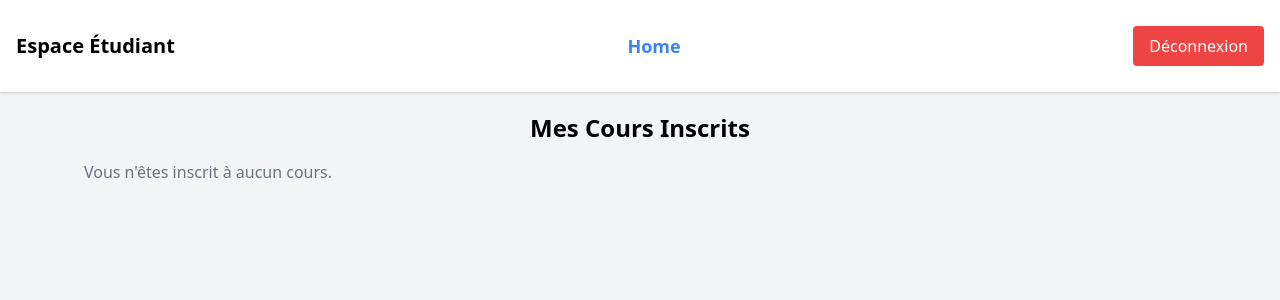
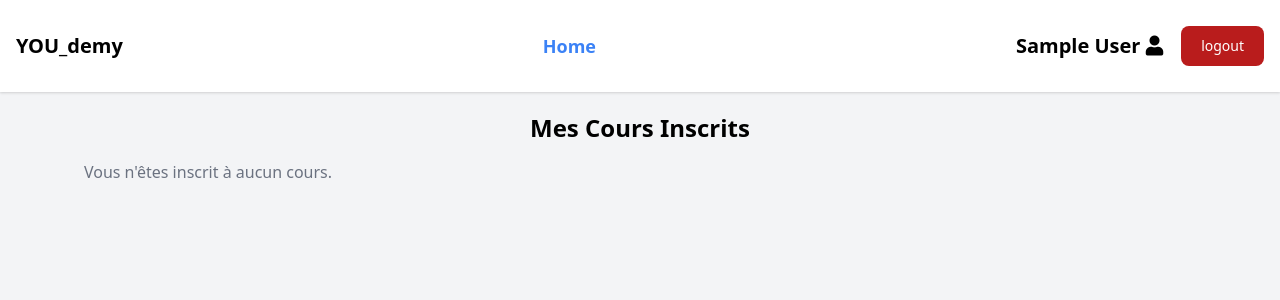
Before and after one commit to mhamedaithssaine/You_Demy, a PHP site: page /App/Etudiant/cours_inscre.php in a window 1280 px wide. Shown: the top 300 px of the page. Run offline with PHP 8.4, Linux system fonts and the light colour scheme; the visitor is signed in with stand-in values (Sample User, id 1); data that the repository does not hold is empty; some libraries are stand-ins or nearby versions.

Commit message:
modifier l'affichage de nome d'etudiants

```diff
--- a/App/Etudiant/cours_inscre.php
+++ b/App/Etudiant/cours_inscre.php
@@ -32,13 +32,14 @@ $courses = $student->getInscribedCourses($_SESSION['user_id']);
 <!-- Topbar -->
 <nav class="bg-white shadow">
     <div class="container mx-auto flex justify-between items-center p-4">
-        <a class="text-xl font-bold" href="#">Espace Étudiant</a>
+    <a class="text-xl font-bold" href="#">YOU_demy</a>
         <div class="flex-grow text-center py-4">
             <a class="text-blue-500 font-bold text-lg hover:underline" href="../../etudiant.php">Home</a>
         </div>
         <div class="flex items-center">
+        <a class="text-xl font-bold" href="#"><?php echo $_SESSION['user_name']; ?> <i class="fas fa-user mr-2">&nbsp;&nbsp;</i></a>
             <form method="POST" action="../components/logout.php" style="display:inline;">
-                <button type="submit" class="bg-red-500 text-white px-4 py-2 rounded">Déconnexion</button>
+                <button type="submit" class="text-white bg-red-700 hover:bg-red-800 focus:ring-4 focus:ring-red-300 font-medium rounded-lg text-sm px-5 py-2.5 dark:bg-red-600 dark:hover:bg-red-700 focus:outline-none dark:focus:ring-red-800">logout</button>
             </form>
         </div>
     </div>
@@ -59,11 +60,11 @@ $courses = $student->getInscribedCourses($_SESSION['user_id']);
                     <div class="mt-4">
 
 
-                    <a href="cours_details.php?id=<?= $course['id'] ?>" class=" text-white text-center rounded px-4 py-3 bg-green-400 hover:bg-green-500">Voir les détails</a>
+                    <a href="cours_details.php?id=<?= $course['id'] ?>" class="text-white bg-green-500 hover:bg-green-800 focus:ring-4 focus:ring-green-300 font-medium rounded-lg text-sm px-5 py-2.5 dark:bg-green-600 dark:hover:bg-green-500 focus:outline-none dark:focus:ring-green-800">Voir les détails</a>
 
                         <form method="POST" action="delet_inscription.php" class="inline-block">
                             <input type="hidden" name="cours_id" value="<?= $course['id'] ?>">
-                            <button type="submit" class="bg-red-500 text-white px-4 py-2 rounded hover:bg-red-600">Se désinscrire</button>
+                            <button type="submit" class="text-white bg-red-500 hover:bg-red-800 focus:ring-4 focus:ring-red-300 font-medium rounded-lg text-sm px-5 py-2.5 dark:bg-red-600 dark:hover:bg-red-500 focus:outline-none dark:focus:ring-red-800">Se désinscrire</button>
                         </form>
                     </div>
                 </div>
```
